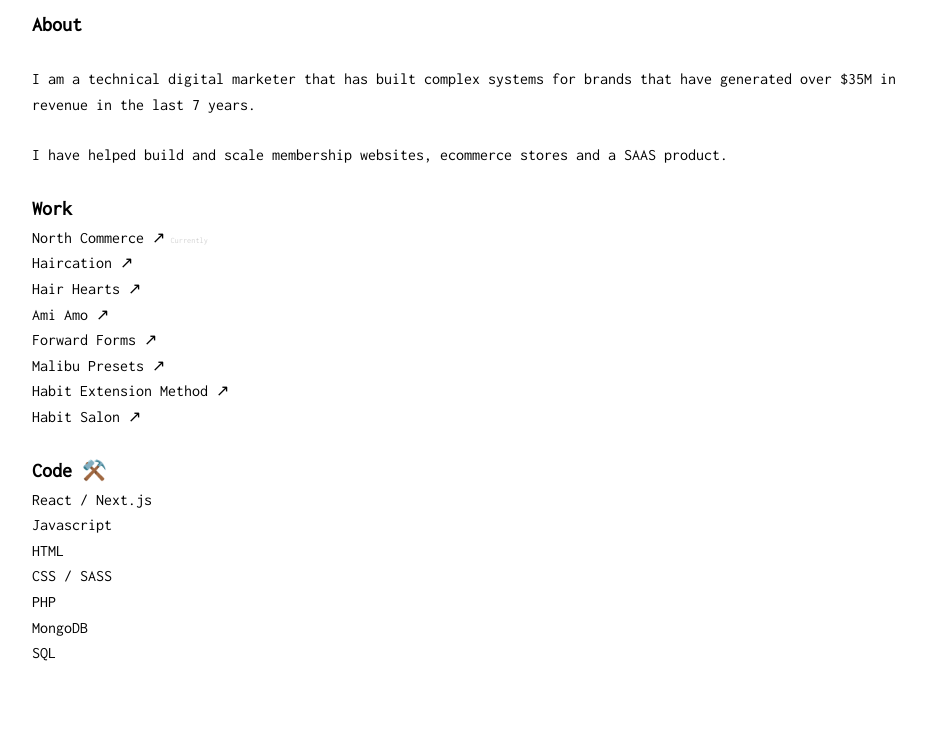
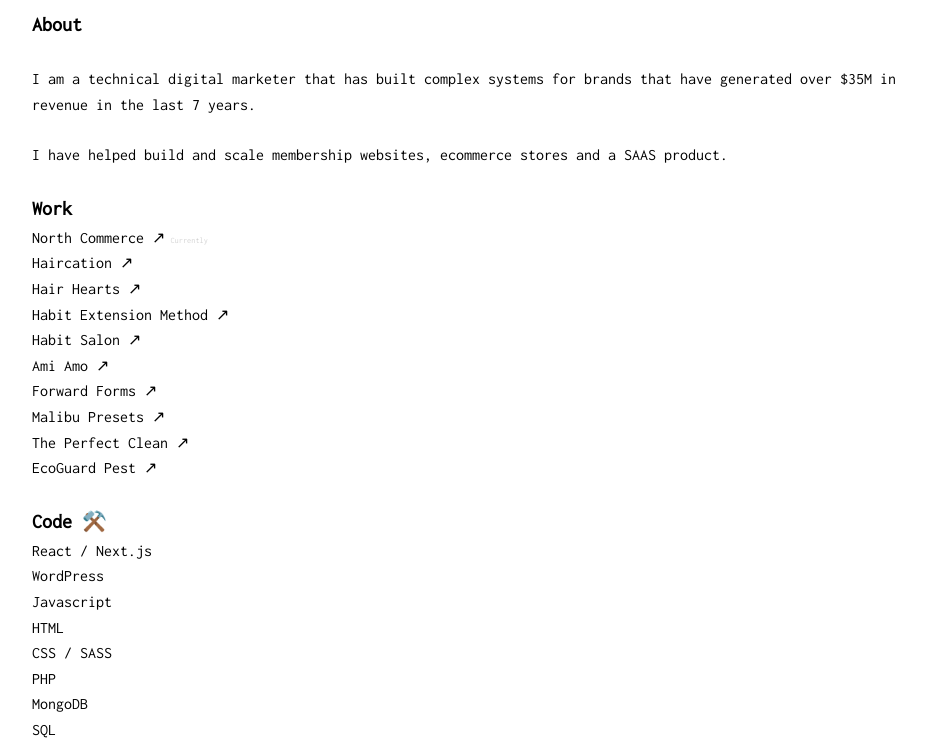
Before and after one commit to kelleymuro/portfolio, a plain HTML site: page index.html in a window 1280 px wide. Shown: the part 73-815 px from the top of the page, without its empty margins (160-1086 px from the left). Drawn offline with Linux system fonts and the light colour scheme.

Commit message:
Added some new clients

```diff
--- a/index.html
+++ b/index.html
@@ -40,6 +40,12 @@
                         <a href="https://hairhearts.com" target="_blank" class="after:content-['_↗']">Hair Hearts</a>
                     </li>
                     <li>
+                        <a href="https://habitextensionmethod.com" target="_blank" class="after:content-['_↗']">Habit Extension Method</a>
+                    </li>
+                    <li>
+                        <a href="https://habitsalon.com" target="_blank" class="after:content-['_↗']">Habit Salon</a>
+                    </li>
+                    <li>
                         <a href="https://amiamo.com" target="_blank" class="after:content-['_↗']">Ami Amo</a>
                     </li>
                     <li>
@@ -49,16 +55,17 @@
                         <a href="https://malibupresets.com" target="_blank" class="after:content-['_↗']">Malibu Presets</a>
                     </li>
                     <li>
-                        <a href="https://habitextensionmethod.com" target="_blank" class="after:content-['_↗']">Habit Extension Method</a>
+                        <a href="https://theperfectclean.com" target="_blank" class="after:content-['_↗']">The Perfect Clean</a>
                     </li>
                     <li>
-                        <a href="https://habitsalon.com" target="_blank" class="after:content-['_↗']">Habit Salon</a>
+                        <a href="https://ecoguard.vercel.app/" target="_blank" class="after:content-['_↗']">EcoGuard Pest</a>
                     </li>
                 </ul>
 
             </div>
             <h3 class="work-title">Code ⚒️</h3>
             <p>React / Next.js</p>
+            <p>WordPress</p>
             <p>Javascript</p>
             <p>HTML</p>
             <p>CSS / SASS</p>
```
